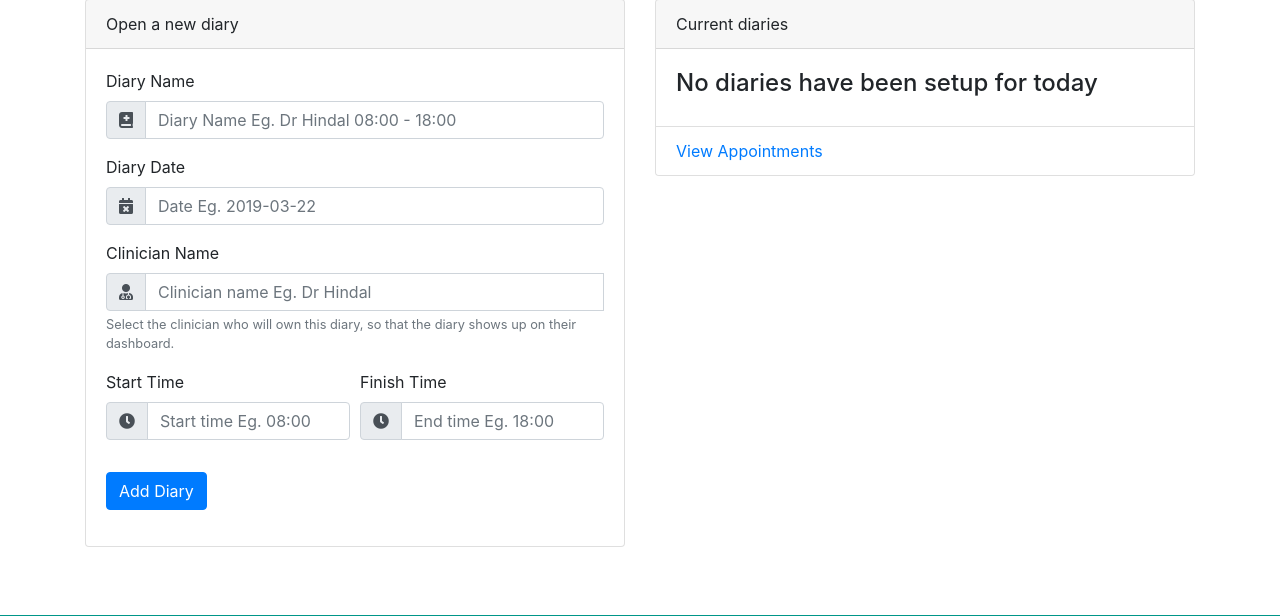
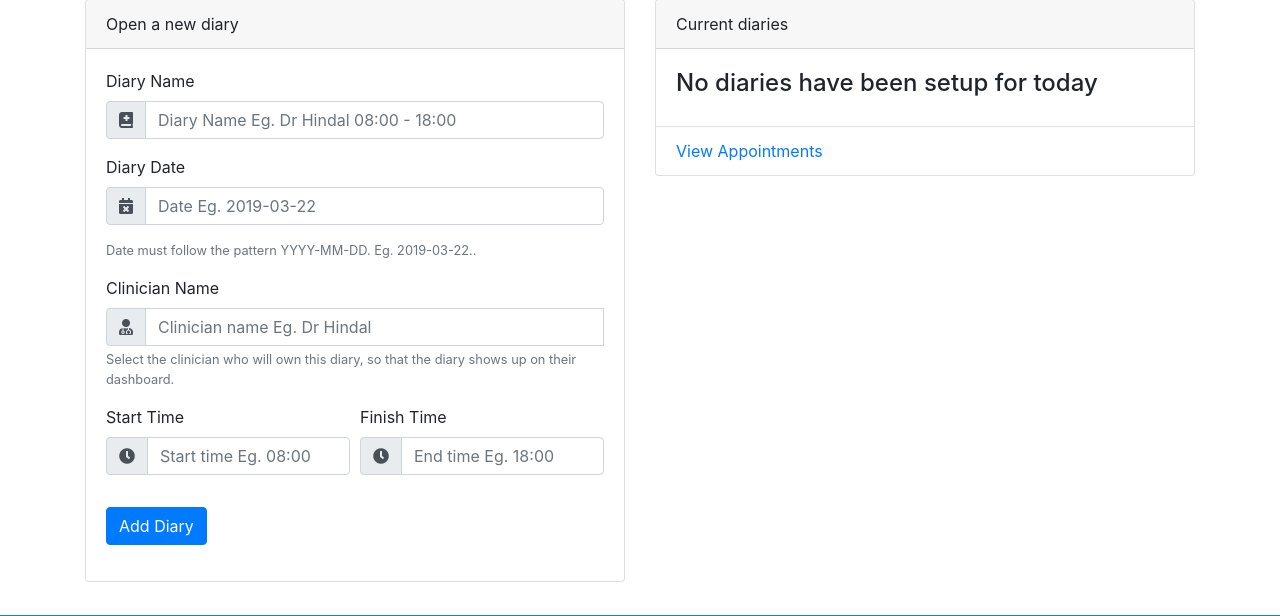
Before and after one commit to patrickfrom98/Canalside-Health-Centre, a PHP site: template htdocs/views/diary-view.php in a window 1280 px wide. Shown: the part 363-979 px from the top of the page. Run offline with PHP 8.4, Linux system fonts and the light colour scheme; the template is opened without the code that fills it, so the values that code supplies are empty; the visitor is signed in with stand-in values (Sample User, id 1); some libraries are stand-ins or nearby versions.

Commit message:
Styling and README changes

```diff
--- a/htdocs/views/diary-view.php
+++ b/htdocs/views/diary-view.php
@@ -43,6 +43,7 @@ if (!isset($_SESSION['name'])) {
                                 <!-- Reference for regex: https://www.regextester.com/96683 -->
                                 <input type="text" class="form-control" name="diary_date" id="diary_date" placeholder="Date Eg. 2019-03-22" pattern="^(19[5-9][0-9]|20[0-4][0-9]|2050)[-/](0?[1-9]|1[0-2])[-/](0?[1-9]|[12][0-9]|3[01])$" title="Date must follow the pattern YYYY-MM-DD. Eg. 2019-03-22." required>
                             </div>
+                            <small class="form-text text-muted">Date must follow the pattern YYYY-MM-DD. Eg. 2019-03-22..</small>
                         </div>
                         <div class="form-group">
                             <label for="clinician_name">Clinician Name</label>
```
Also changed, not shown: README.md.
